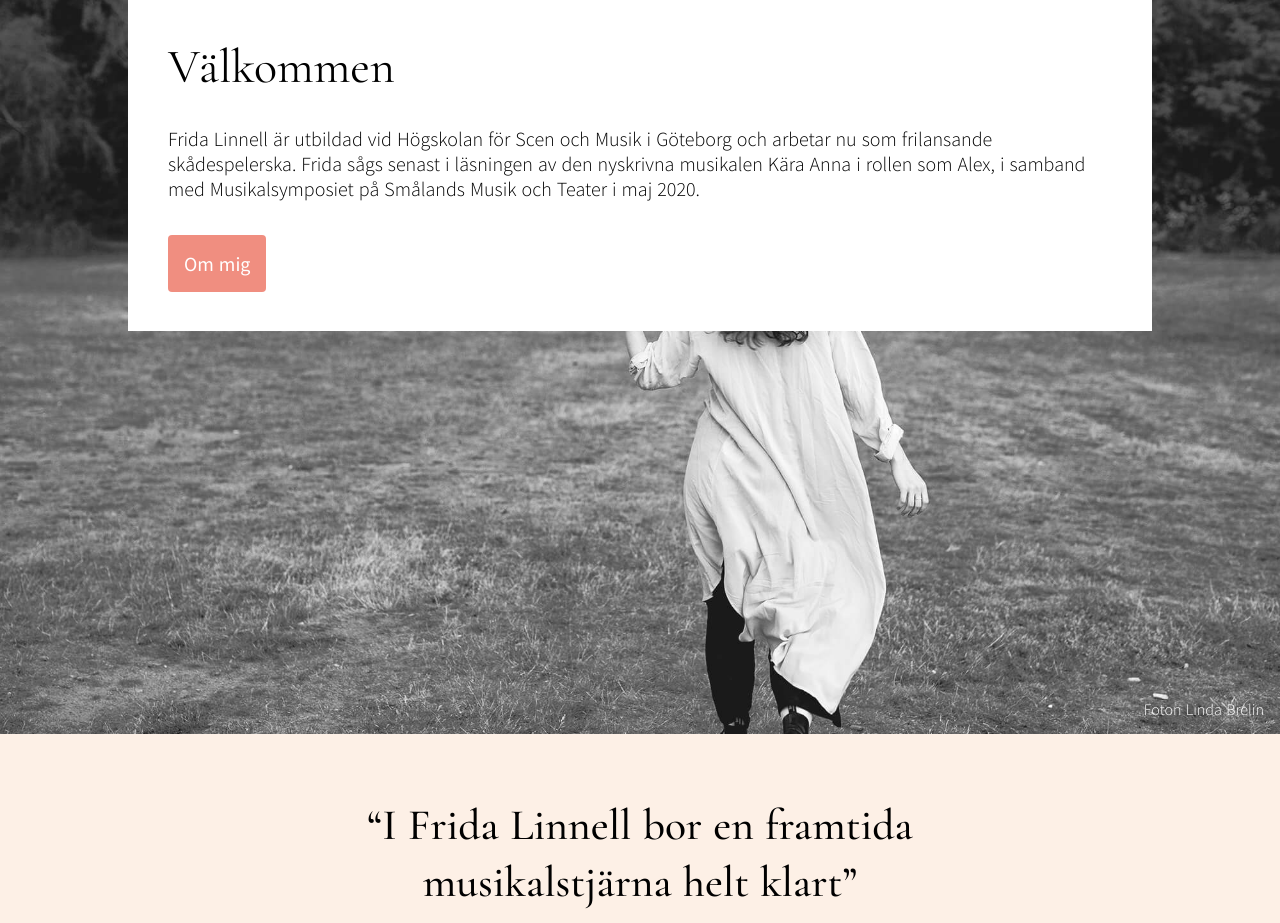
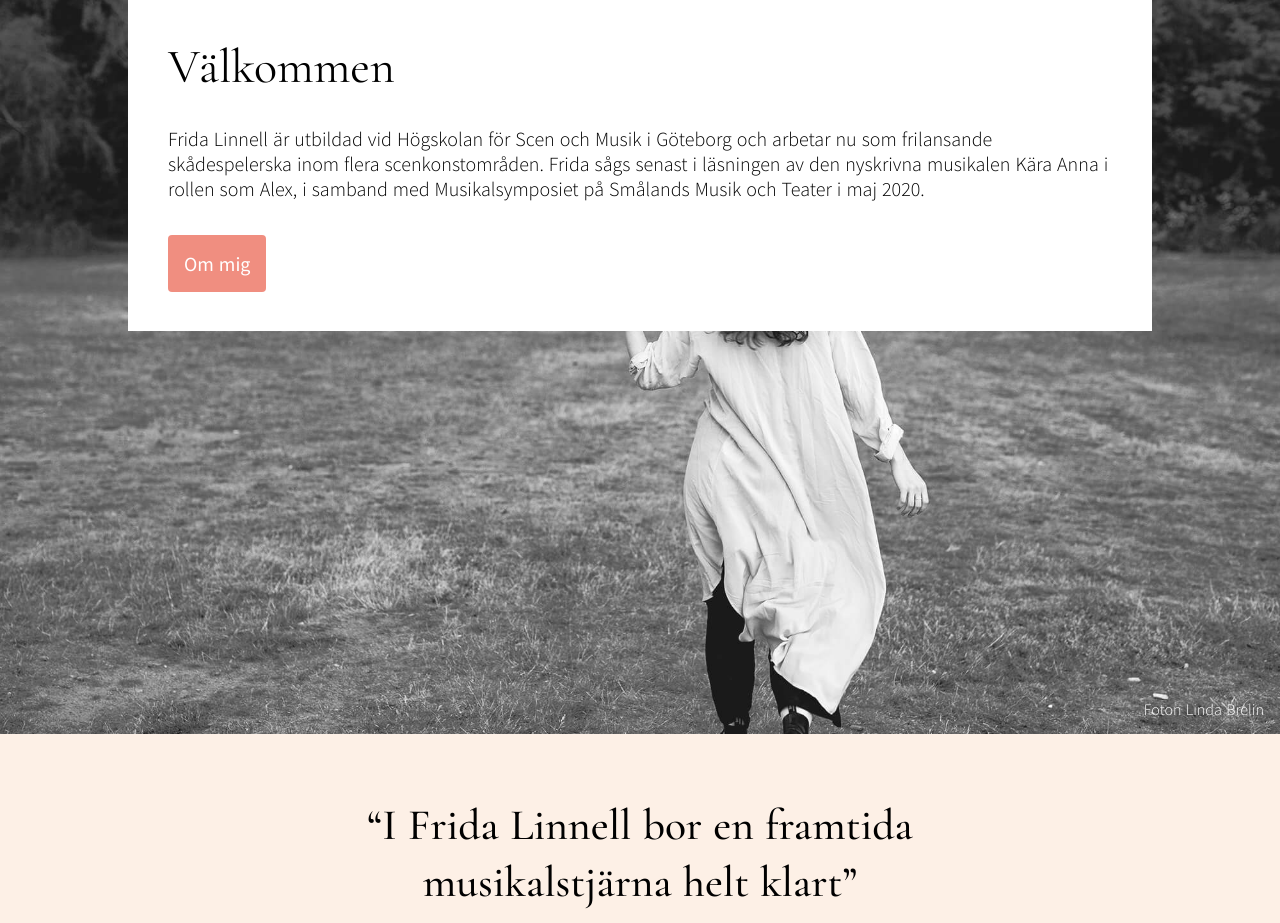
Before and after one commit to kindstrom-solutions/fridalinnell, a Nuxt app: page / in a window 1280 px wide. Shown: the part 1130-2053 px from the top of the page. Built offline with nearby package versions, Linux system fonts and the light colour scheme.

Commit message:
Fixat småfix uppdatering 1

```diff
--- a/pages/cv.vue
+++ b/pages/cv.vue
@@ -29,7 +29,7 @@
       <p>Längd / 168 cm</p>
       <p>Språk / Svenska, engelska, enklare spanska</p>
       <p>Dialekt / Östgötska, scensvenska</p>
-      <p>Dans / God dansare och behärskar jazz, modern och balett mycket väl. </p>
+      <p>Dans / God dansare och behärskar jazz, modern och balett mycket väl </p>
       <p>Övrigt / Gymnastik, notläsning, självlärd på gitarr, B-körkort</p>
     </div>
     <div class="cv-section">
--- a/pages/index.vue
+++ b/pages/index.vue
@@ -16,7 +16,7 @@
           Välkommen
         </div>
         <div class="box-text">
-          Frida Linnell är utbildad vid Högskolan för Scen och Musik i Göteborg och arbetar nu som frilansande skådespelerska.
+          Frida Linnell är utbildad vid Högskolan för Scen och Musik i Göteborg och arbetar nu som frilansande skådespelerska inom flera scenkonstområden.
           Frida sågs senast i läsningen av den nyskrivna musikalen Kära Anna i rollen som Alex, i samband med Musikalsymposiet på Smålands Musik och Teater i maj 2020.
         </div>
         <nuxt-link to="/om-mig" class="box-button">Om mig</nuxt-link>
--- a/pages/om-mig.vue
+++ b/pages/om-mig.vue
@@ -29,7 +29,7 @@
         </p>
         <p>
           Under hela min kärlekshistoria med scenkonsten har jag provat på både det ena och det andra, och mitt fokus har således blivit att hålla blicken bred utan att tumma på mina konstnärliga värderingar. Förutom en hel rad varierande musikaluppsättningar, hade
-          jag exempelvis den annorlunda förmånen att som musikalstudent göra praktik i Bertolt Brechts <em>Herr Puntila och hans Dräng Matti </em>på Göteborgs Stadsteater under 2019/2020. Jag har också flitig engagerat mig i
+          jag exempelvis den annorlunda förmånen att som musikalstudent göra praktik i Bertolt Brechts <em>Herr Puntila och hans dräng Matti </em>på Göteborgs Stadsteater under 2019/2020. Jag har också flitig engagerat mig i
           <em>Musikalplattforms</em> vision om att lyfta fram nyskriven svensk musikal - där jag under Musikalsymposiet 2020 på Smålands Musik och Teater, gjorde den mycket
           uppskattade insatsen som Alex i musikalen <em>Kära Anna </em>skriven av Oscar Collin och Pia Ternström. Nuförtiden arbetar jag dessutom i studion med röstjobb i form av dubbning och
           röstskådespeleri. I framtiden hoppas jag kunna ta min gestaltning till nya miljöer där jag kan
@@ -42,7 +42,7 @@
           hålla på med skådespeleri.
         </p>
         <p>
-          Hösten 2020 skulle jag synts som både Hjärter Dam och Påskharen på Kristianstad Teater i Underhållningspatrullens uppsättning av <em>Alice i Underlandet</em>, men pga. rådande samhällssituation blir föreställningen dessvärre inställd.
+          Hösten 2020 skulle jag synts som både Hjärter Dam och Påskharen på Kristianstad Teater i Underhållningspatrullens uppsättning av <em>Alice i Underlandet</em>, men pga. rådande samhällssituation blev föreställningen dessvärre inställd.
           Läs mer <a href="https://www.underhallningspatrullen.se/forestallning/Alice-i-Underlandet">här</a>.
         </p>
       </div>
```
